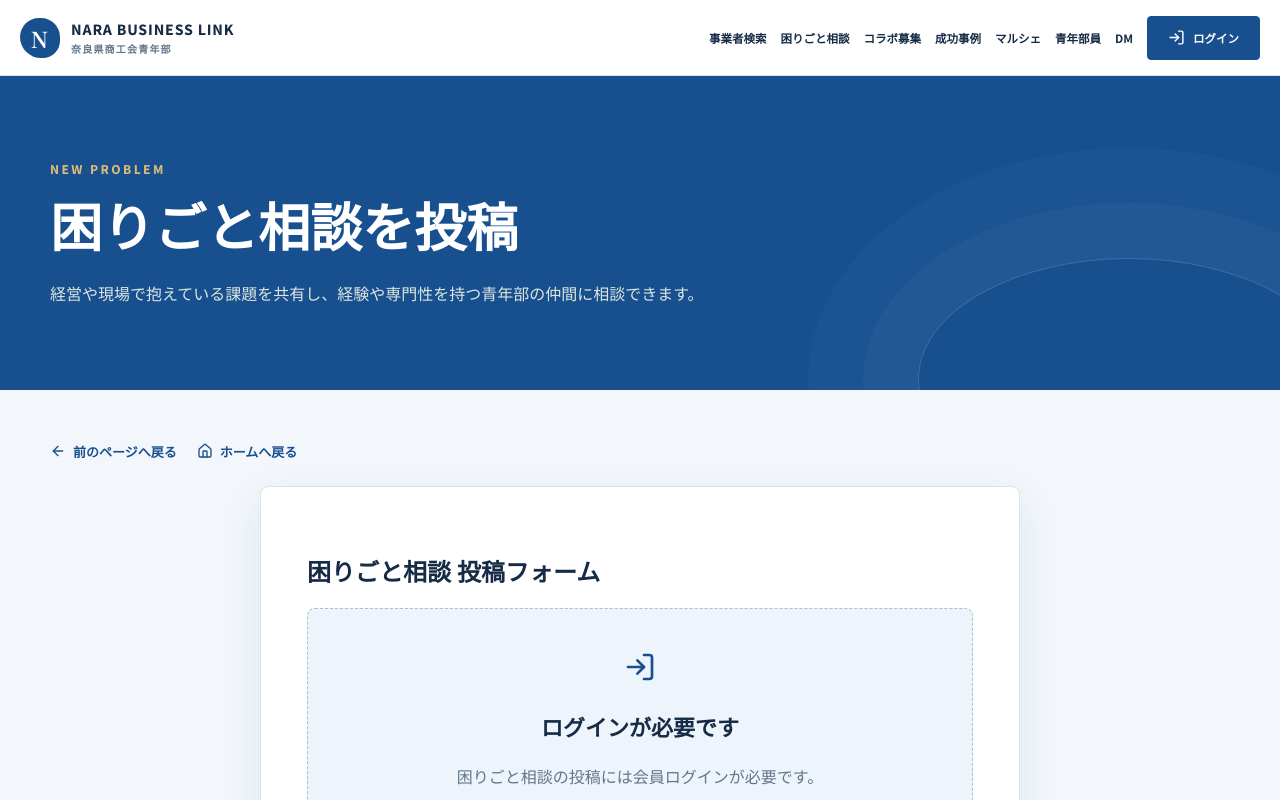
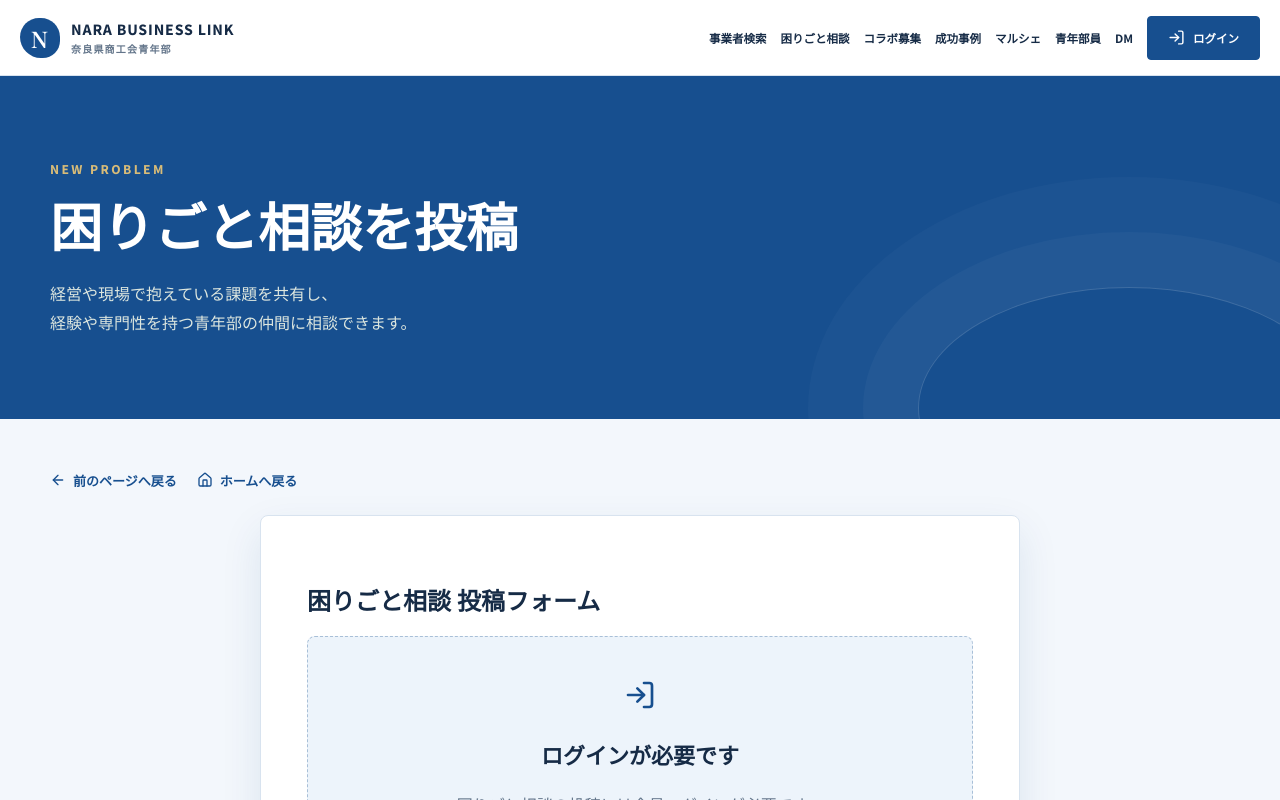
Before and after one commit to flower44bb-spec/nara-business-link-test, a Next.js app: page /problems/new in a window 1280 px wide. Shown: the top 800 px of the page. Built offline with nearby package versions, Linux system fonts and the light colour scheme; no server answers.

Commit message:
Improve page descriptions and admin post groups

```diff
--- a/app/globals.css
+++ b/app/globals.css
@@ -118,7 +118,8 @@ button { cursor: pointer; }
   box-shadow: 0 0 0 55px rgba(255,255,255,.03), 0 0 0 110px rgba(255,255,255,.025);
 }
 .page-hero h1 { font-size: clamp(34px, 5vw, 52px); }
-.page-hero p:last-child { max-width: 680px; color: #dce6df; line-height: 1.8; }
+.page-hero p:last-child { max-width: 760px; color: #dce6df; line-height: 1.8; }
+.page-description span { display: block; width: fit-content; max-width: 100%; }
 .page-content { padding: 52px 0 90px; }
 .back-link { display: inline-flex; align-items: center; gap: 7px; margin-bottom: 25px; color: var(--green); font-size: 13px; font-weight: 800; }
 .back-links { display: flex; flex-wrap: wrap; gap: 20px; }
@@ -258,6 +259,22 @@ button { cursor: pointer; }
 .admin-panel { padding: 25px; }
 .admin-panel h2 { margin-top: 0; font-size: 22px; }
 .admin-panel h2 span { display: inline-grid; min-width: 28px; height: 28px; place-items: center; color: white; background: var(--green); border-radius: 50%; font-size: 12px; }
+.admin-panel-help { margin: -7px 0 20px; color: var(--muted); font-size: 13px; line-height: 1.8; }
+.admin-post-groups { display: grid; gap: 12px; }
+.admin-post-group { overflow: hidden; border: 1px solid var(--line); border-radius: 7px; }
+.admin-post-group summary {
+  min-height: 62px; padding: 14px 18px; display: flex; align-items: center; justify-content: space-between; gap: 16px;
+  color: var(--ink); background: #f5f8fc; cursor: pointer; font-weight: 800; list-style-position: inside;
+}
+.admin-post-group[open] summary { color: var(--green); border-bottom: 1px solid var(--line); }
+.admin-summary-meta { display: flex; align-items: center; justify-content: flex-end; gap: 8px; margin-left: auto; }
+.pending-count, .total-count {
+  display: inline-flex; align-items: center; min-height: 27px; padding: 4px 9px; border-radius: 999px;
+  font-size: 11px; font-weight: 800; white-space: nowrap;
+}
+.pending-count { color: #7b5410; background: #ffedb5; }
+.total-count { color: var(--muted); background: white; border: 1px solid var(--line); }
+.admin-post-group .admin-table-wrap { padding: 0 14px 14px; }
 .admin-table-wrap { overflow-x: auto; }
 .admin-table { width: 100%; border-collapse: collapse; font-size: 13px; }
 .admin-table th, .admin-table td { padding: 14px 12px; text-align: left; border-bottom: 1px solid var(--line); vertical-align: middle; }
@@ -308,5 +325,7 @@ button { cursor: pointer; }
   .message-form { grid-template-columns: 1fr; }
   .message-bubble { max-width: 88%; }
   .admin-toolbar { align-items: stretch; flex-direction: column; gap: 14px; }
+  .admin-post-group summary { align-items: flex-start; flex-direction: column; }
+  .admin-summary-meta { width: 100%; margin-left: 0; justify-content: flex-start; flex-wrap: wrap; }
   .cta-band .container, .site-footer { align-items: flex-start; flex-direction: column; }
 }
--- a/components/ui.tsx
+++ b/components/ui.tsx
@@ -10,12 +10,19 @@ export function PageHero({
   title: string;
   description: string;
 }) {
+  const descriptionLines =
+    description.match(/[^、。！？!?]+[、。！？!?]?/g) ?? [description];
+
   return (
     <section className="page-hero">
       <div className="container">
         <p className="eyebrow">{eyebrow}</p>
         <h1>{title}</h1>
-        <p>{description}</p>
+        <p className="page-description">
+          {descriptionLines.map((line, index) => (
+            <span key={`${line}-${index}`}>{line.trim()}</span>
+          ))}
+        </p>
       </div>
     </section>
   );
```
Also changed, not shown: app/admin/page.tsx (+66 -10 lines).
